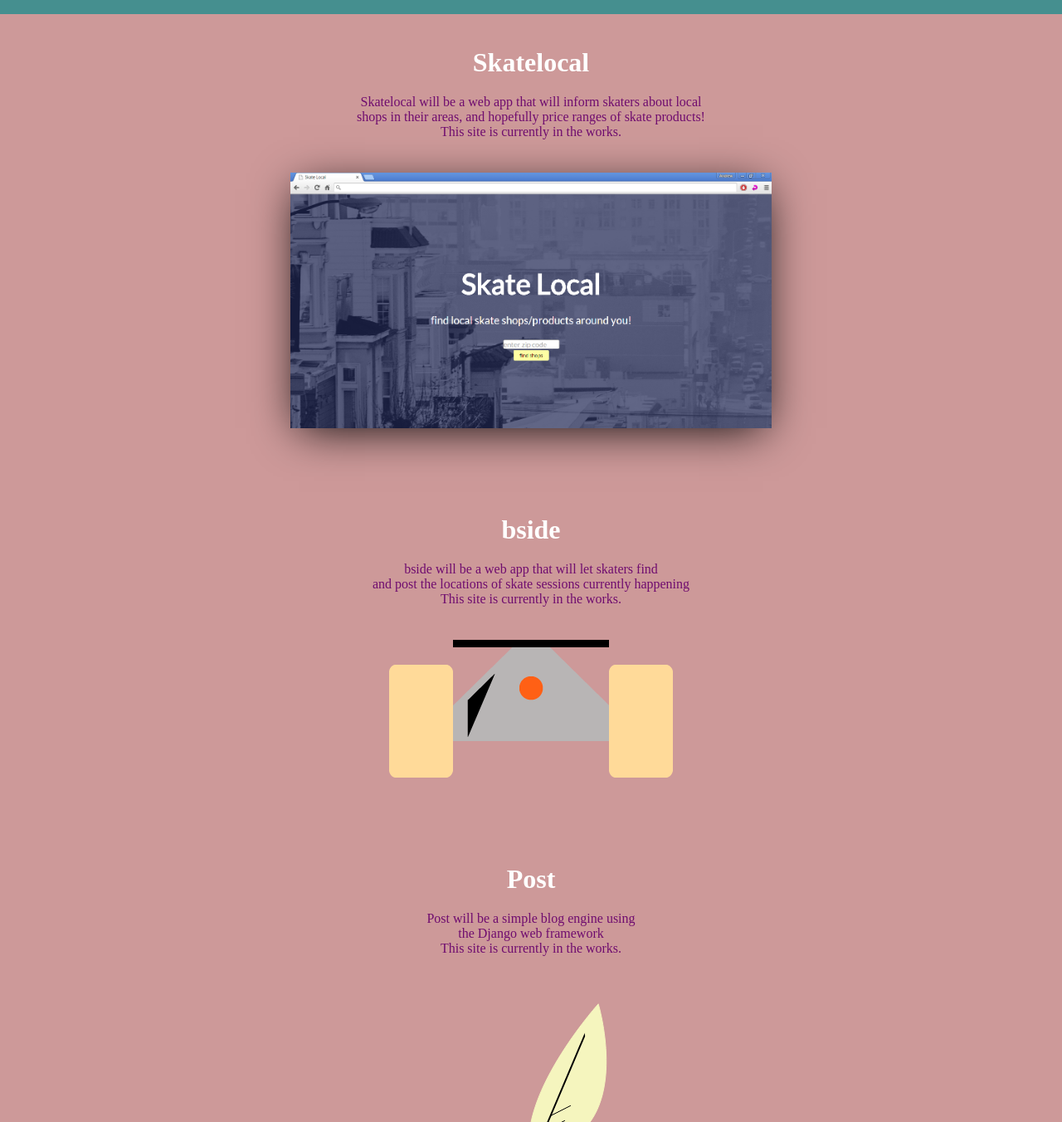
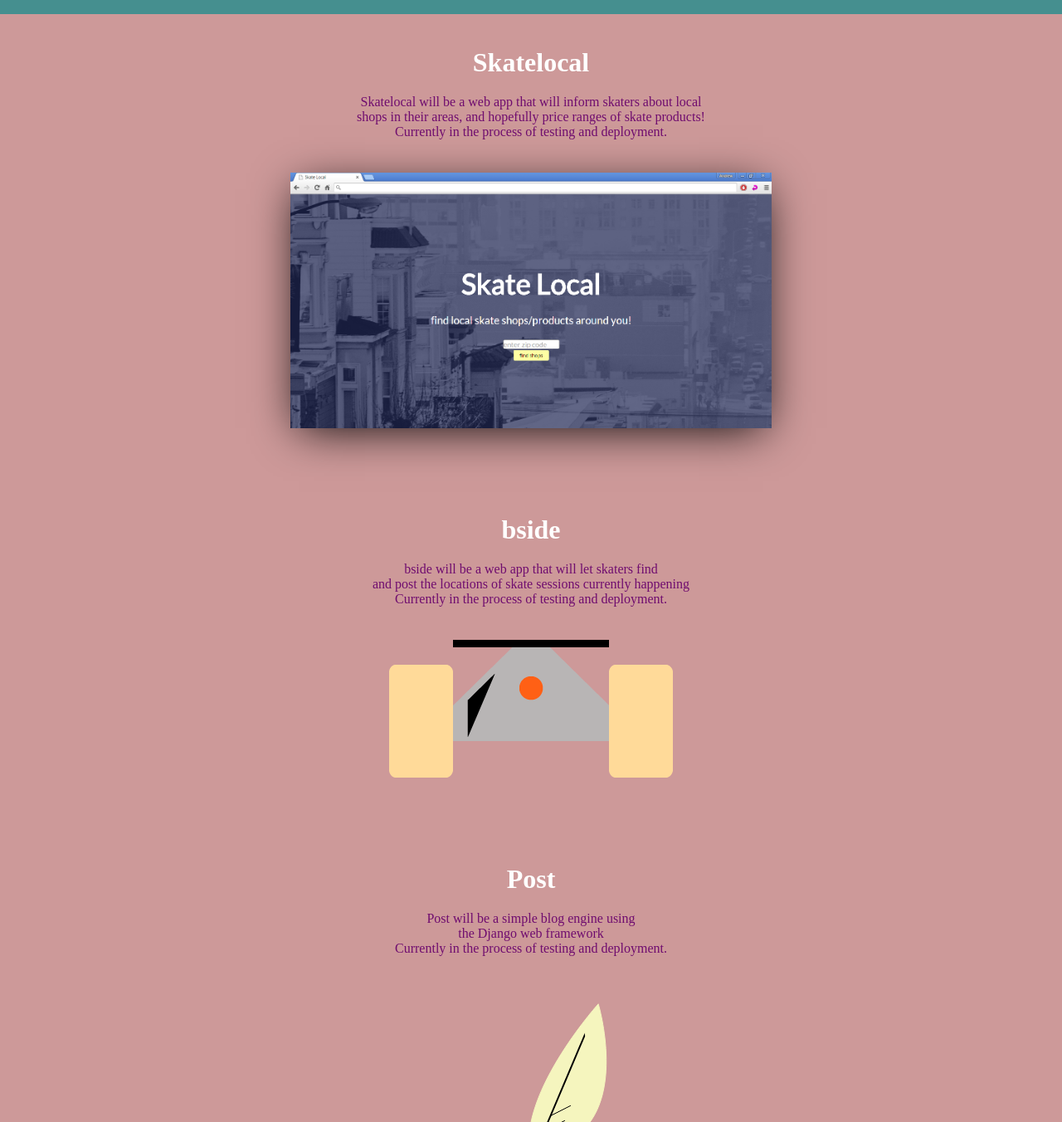
Before and after one commit to andrewtran634/andrewtran634.github.io, a plain HTML site: page index.html in a window 1280 px wide. Shown: the part 1787-3139 px from the top of the page at 83% size. Drawn offline with nearby package versions, Linux system fonts and the light colour scheme; a script that the page names is missing; a web font is replaced by a local one.

Commit message:
changed descriptions of projects

```diff
--- a/index.html
+++ b/index.html
@@ -159,7 +159,7 @@
 								<br>
 								shops in their areas, and hopefully price ranges of skate products!
 								<br>
-								This site is currently in the works.
+								Currently in the process of testing and deployment.
 							</p>
 						</div>
 					</div>
@@ -186,7 +186,7 @@
 								<br>
 								and post the locations of skate sessions currently happening
 								<br>
-								This site is currently in the works.
+								Currently in the process of testing and deployment.
 							</p>
 						</div>
 					</div>
@@ -213,7 +213,7 @@
 								<br>
 								the Django web framework
 								<br>
-								This site is currently in the works.
+								Currently in the process of testing and deployment.
 							</p>
 						</div>
 					</div>
```
